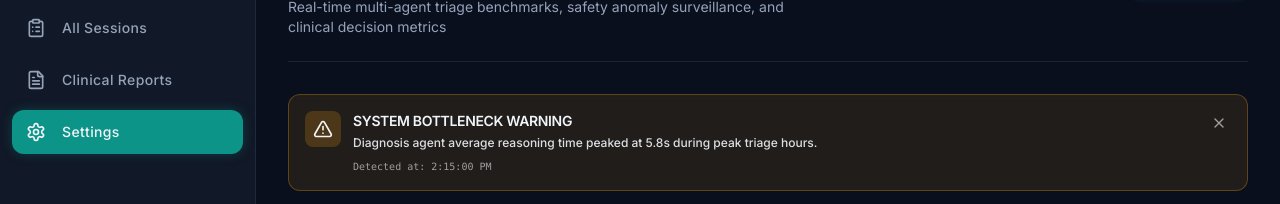
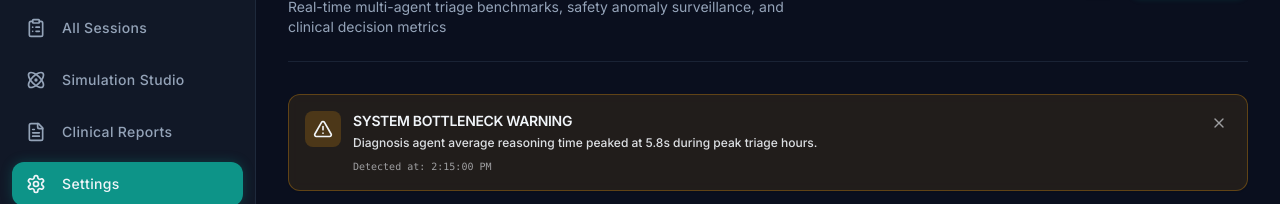
Before and after one commit to Adithya0805/mediguard-v2, a Next.js app in the folder frontend/: page /dashboard in a window 1280 px wide. Shown: the part 186-390 px from the top of the page. Built offline with nearby package versions, Linux system fonts and the light colour scheme; no server answers; sample sign-in values are in the browser's storage.

Commit message:
feat(simulation): add Simulation Studio navigation

```diff
--- a/frontend/src/components/layout/Sidebar.tsx
+++ b/frontend/src/components/layout/Sidebar.tsx
@@ -13,7 +13,8 @@ import {
   ChevronLeft,
   ChevronRight,
   ShieldCheck,
-  Server
+  Server,
+  Atom
 } from 'lucide-react';
 import { useUiStore } from '@/store/uiStore';
 import { checkHealth } from '@/lib/api';
@@ -46,6 +47,7 @@ export default function Sidebar() {
     { label: 'Dashboard', path: '/dashboard', icon: LayoutDashboard, id: 'dashboard' },
     { label: 'New Patient', path: '/patient/new', icon: UserPlus, id: 'new-patient' },
     { label: 'All Sessions', path: '/sessions', icon: ClipboardList, id: 'sessions' },
+    { label: 'Simulation Studio', path: '/simulation-studio', icon: Atom, id: 'simulation-studio' },
     { label: 'Clinical Reports', path: '/sessions', icon: FileText, id: 'reports' }, // fallbacks to sessions for selector
     { label: 'Settings', path: '/dashboard', icon: Settings, id: 'settings' }
   ];
@@ -65,7 +67,8 @@ export default function Sidebar() {
             (item.id === 'new-patient' && pathname === '/patient/new') ||
             (item.id === 'sessions' && pathname === '/sessions') ||
             (item.id === 'reports' && pathname?.includes('/report/')) ||
-            (item.id === 'dashboard' && pathname === '/dashboard');
+            (item.id === 'dashboard' && pathname === '/dashboard') ||
+            (item.id === 'simulation-studio' && pathname === '/simulation-studio');
 
           return (
             <Link
```
